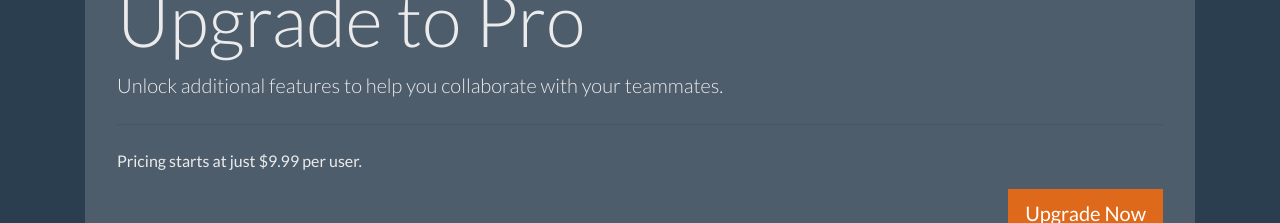
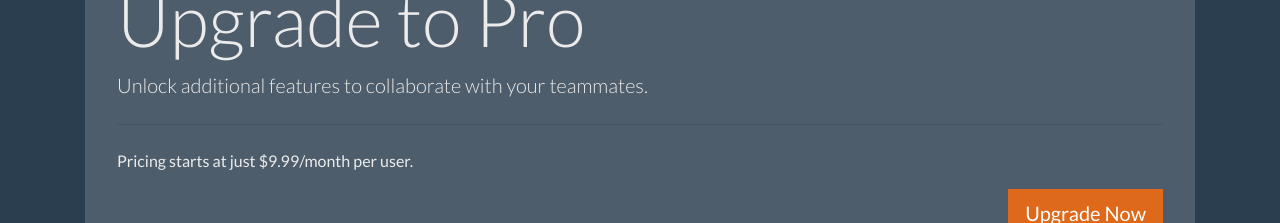
Before and after one commit to mtlynch/whatgotdone, a Vue app in the folder web/frontend/: page /pro in a window 1280 px wide. Shown: the part 216-439 px from the top of the page. Built offline with nearby package versions, Linux system fonts and the light colour scheme; what vue-filter-date-format, vue-markdown, vue-moment, vue-textarea-autosize would draw is missing.

Commit message:
Tweaking copy on pro pitch page

```diff
--- a/web/frontend/src/components/ProPitch.vue
+++ b/web/frontend/src/components/ProPitch.vue
@@ -2,9 +2,9 @@
   <div class="pro">
     <div class="jumbotron">
       <h1 class="display-3">Upgrade to Pro</h1>
-      <p class="lead">Unlock additional features to help you collaborate with your teammates.</p>
+      <p class="lead">Unlock additional features to collaborate with your teammates.</p>
       <hr class="my-4">
-      <p>Pricing starts at just $9.99 per user.</p>
+      <p>Pricing starts at just $9.99/month per user.</p>
       <p class="lead float-right">
         <b-button class="btn btn-primary btn-lg" variant="outline-primary" to="/upgrade">Upgrade Now</b-button>
       </p>
```
